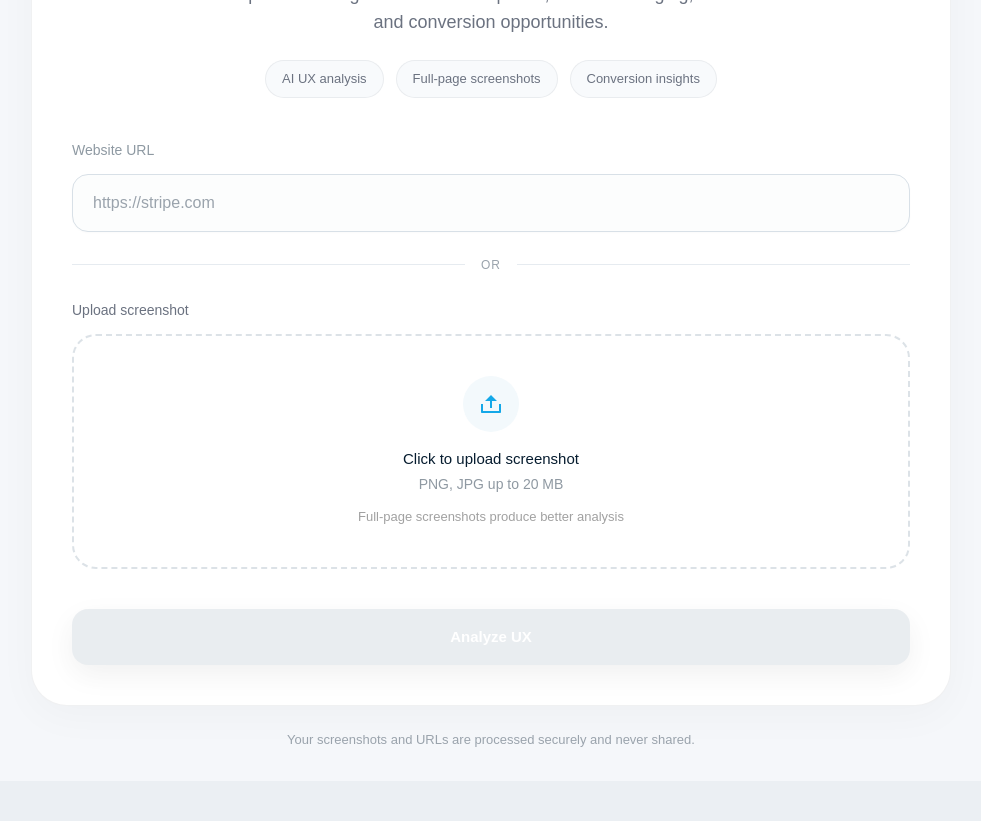
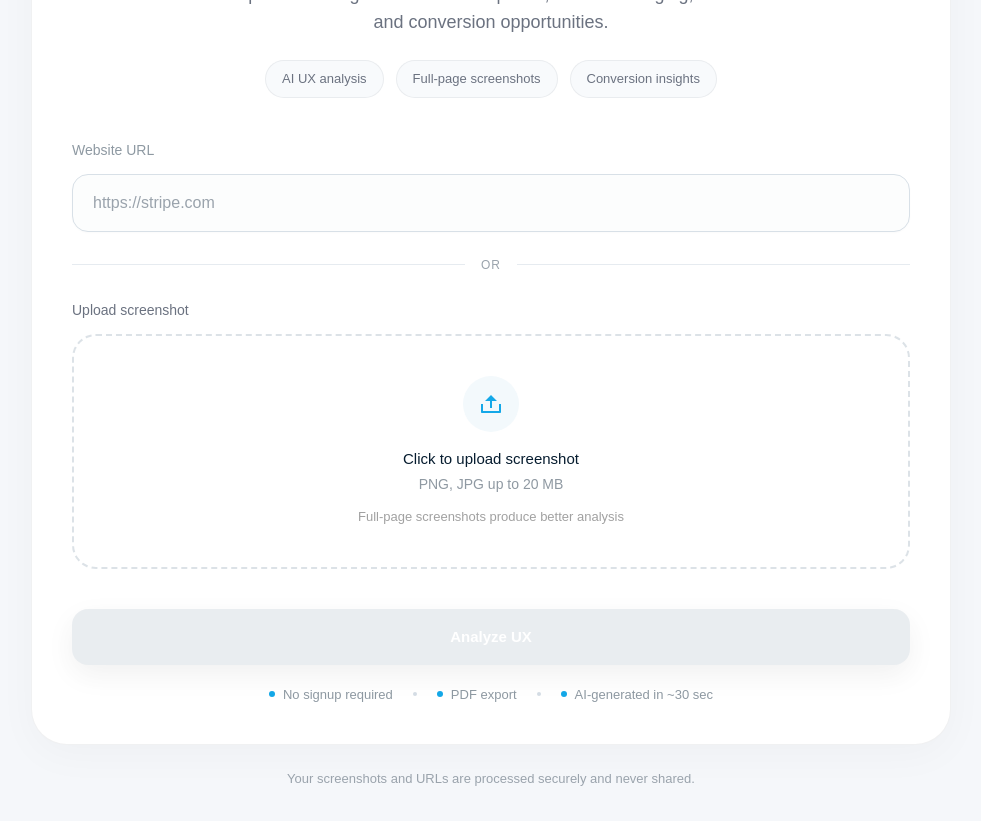
Before and after one commit to samarenkovdmitry/Klynt, a Next.js app: page /analyze in a window 1280 px wide. Shown: the part 340-1161 px from the top of the page, without its empty margins (149-1130 px from the left). Before the commit the page ends 1121 px from the top, so only its background shows below. Built offline with nearby package versions, Linux system fonts and the light colour scheme; a web font is replaced by a local one.

Commit message:
Trust meta

```diff
--- a/app/analyze/page.tsx
+++ b/app/analyze/page.tsx
@@ -622,6 +622,47 @@ export default function Analyze() {
                 )}
               </div>
 
+
+{/* TRUST META */}
+{!loading && (
+  <div
+    className="
+      mt-5
+      flex
+      flex-wrap
+      items-center
+      justify-center
+      gap-x-5
+      gap-y-2
+      text-[12px]
+      md:text-[13px]
+      text-[#8E99A2]
+    "
+  >
+
+    <div className="flex items-center gap-2">
+      <div className="h-1.5 w-1.5 rounded-full bg-[#14A8E8]" />
+      <span>No signup required</span>
+    </div>
+
+    <div className="hidden md:block h-1 w-1 rounded-full bg-[#D5DDE5]" />
+
+    <div className="flex items-center gap-2">
+      <div className="h-1.5 w-1.5 rounded-full bg-[#14A8E8]" />
+      <span>PDF export</span>
+    </div>
+
+    <div className="hidden md:block h-1 w-1 rounded-full bg-[#D5DDE5]" />
+
+    <div className="flex items-center gap-2">
+      <div className="h-1.5 w-1.5 rounded-full bg-[#14A8E8]" />
+      <span>AI-generated in ~30 sec</span>
+    </div>
+
+  </div>
+)}
+
+
               {/* ERROR */}
               {error && (
                 <div
```
